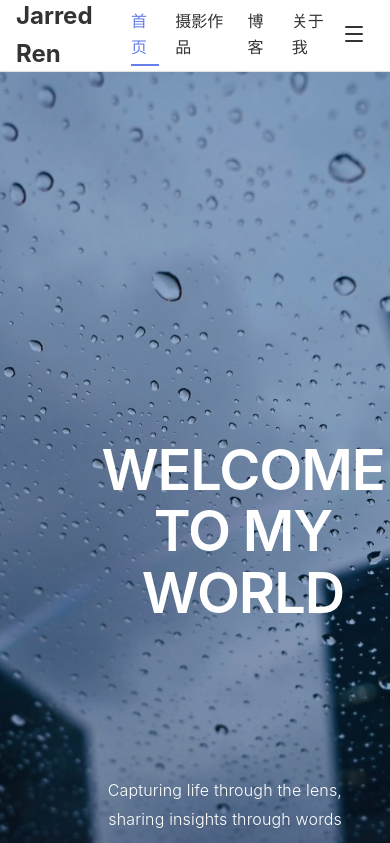
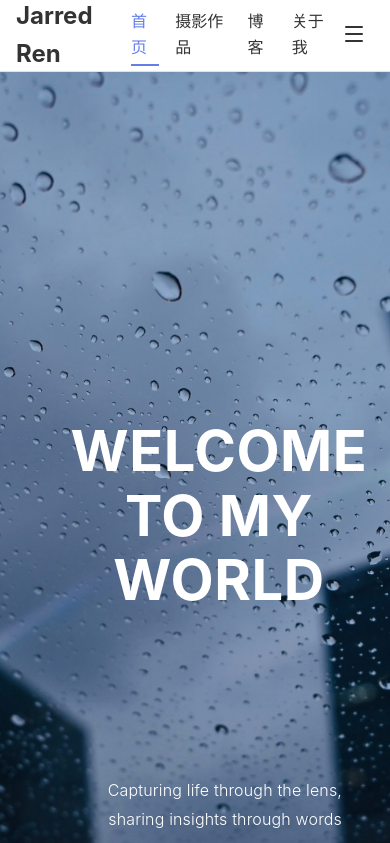
Before and after one commit to JarredRbw/Personal-Website, a React (Vite) app: page / in a window 390 px wide. Shown: the top 843 px of the page. Built offline with nearby package versions, Linux system fonts and the light colour scheme.

Commit message:
Add breathing space to typography and move title to upper-left

```diff
--- a/src/pages/Home.css
+++ b/src/pages/Home.css
@@ -12,8 +12,8 @@
 
 .hero-content {
   position: absolute;
-  top: 4rem;
-  left: 4rem;
+  top: 3rem;
+  left: 2rem;
   z-index: 100;
   max-width: 800px;
   padding: 0;
@@ -31,17 +31,17 @@
 
 .hero h1 {
   font-size: 5.5rem;
-  font-weight: 600;
+  font-weight: 700;
   margin-bottom: 0;
-  letter-spacing: -0.02em;
-  line-height: 1.05;
+  letter-spacing: 0.01em;
+  line-height: 1.1;
   font-family: -apple-system, BlinkMacSystemFont, 'SF Pro Display', 'Helvetica Neue', Helvetica, Arial, sans-serif;
 }
 
 .hero-title {
-  letter-spacing: -0.02em !important;
-  line-height: 1.05 !important;
-  font-weight: 600 !important;
+  letter-spacing: 0.01em !important;
+  line-height: 1.1 !important;
+  font-weight: 700 !important;
 }
 
 .hero-subtitle {
@@ -50,7 +50,7 @@
   margin: 0;
   opacity: 0.9;
   font-weight: 400;
-  letter-spacing: -0.01em;
+  letter-spacing: 0.02em;
   font-family: -apple-system, BlinkMacSystemFont, 'SF Pro Text', 'Helvetica Neue', Helvetica, Arial, sans-serif;
 }
 
@@ -217,9 +217,9 @@
 /* 响应式设计 */
 @media (max-width: 768px) {
   .hero-content {
-    top: 3rem;
-    left: 3rem;
-    max-width: calc(100% - 6rem);
+    top: 2rem;
+    left: 1.5rem;
+    max-width: calc(100% - 3rem);
   }
 
   .hero-subtitle-container {
@@ -230,20 +230,23 @@
 
   .hero h1 {
     font-size: 3.5rem;
-    line-height: 1.1;
-    font-weight: 600;
+    line-height: 1.15;
+    font-weight: 700;
+    letter-spacing: 0.01em;
   }
 
   .hero-title {
     font-size: 3.5rem !important;
-    line-height: 1.1 !important;
-    font-weight: 600 !important;
+    line-height: 1.15 !important;
+    font-weight: 700 !important;
+    letter-spacing: 0.01em !important;
   }
 
   .hero-subtitle {
     font-size: 1.1rem;
     line-height: 1.5;
     font-weight: 400;
+    letter-spacing: 0.02em;
   }
 
   .section-title {
```
